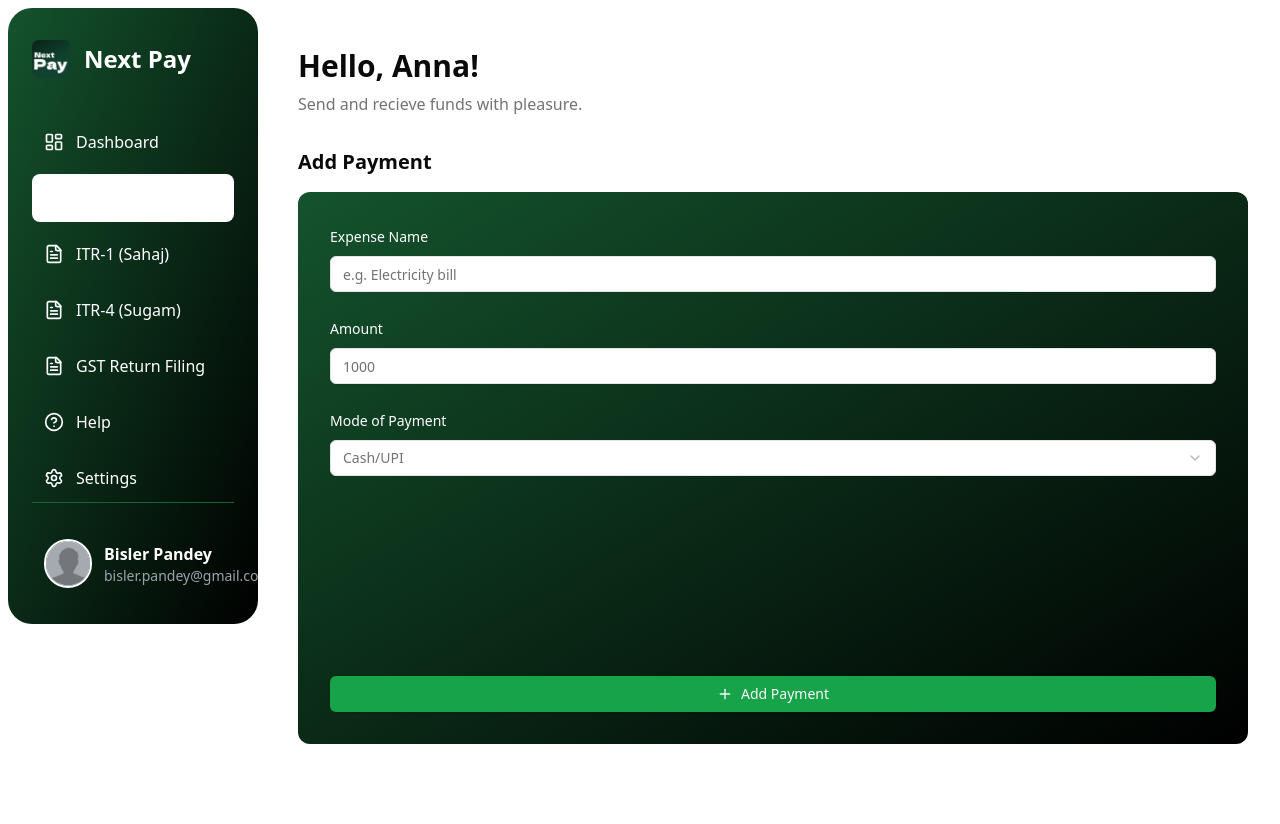
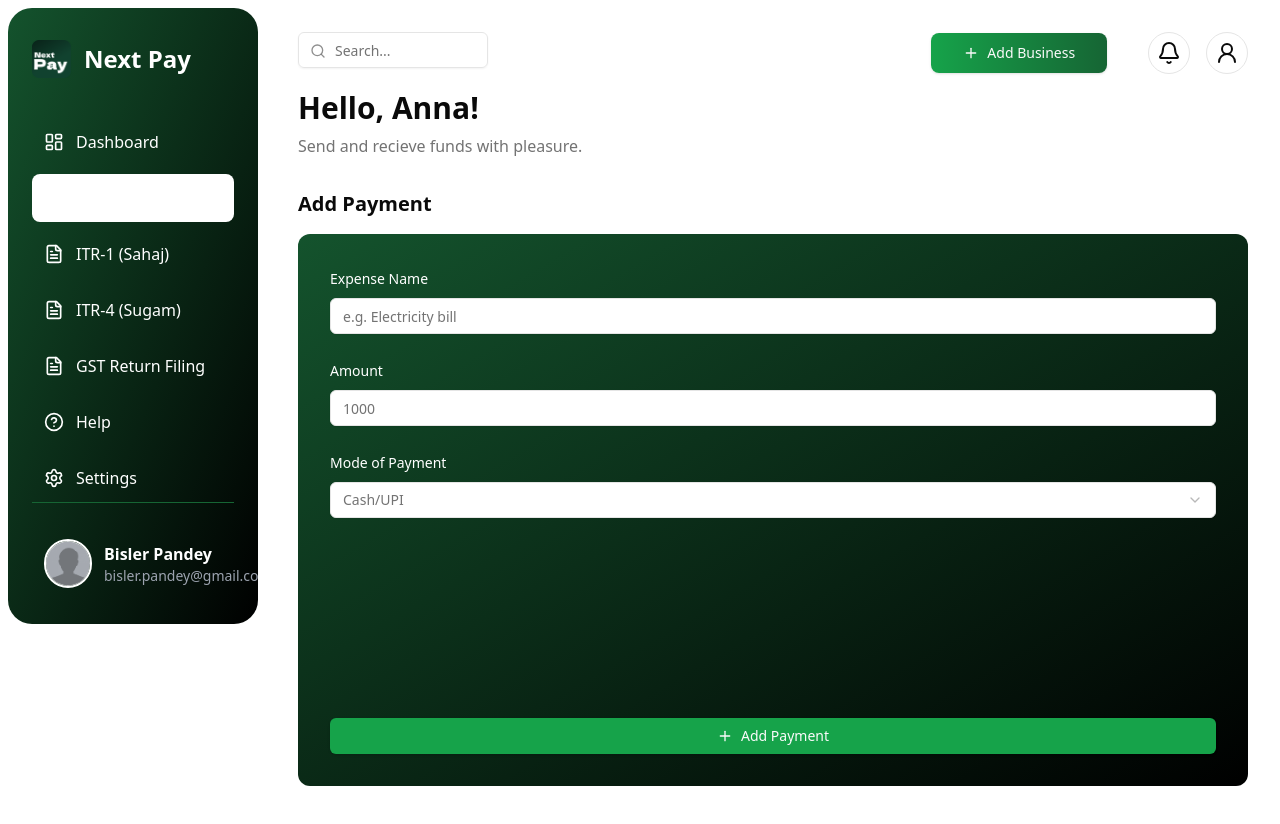
Before and after one commit to sristy17/next-payroll, a Next.js app: page /add-payment in a window 1280 px wide. Shown: the top 824 px of the page. Built offline with nearby package versions, Linux system fonts and the light colour scheme.

Commit message:
refactor(ui): enhance AddPayment layout with search input and action buttons

```diff
--- a/src/app/add-payment/page.tsx
+++ b/src/app/add-payment/page.tsx
@@ -3,6 +3,9 @@ import Sidebar from "@/components/sidebar";
 import PaymentPage, { PaymentFormData } from "./_components/payment-page";
 import { useState } from "react";
 import PaymentSuccess from "./_components/payment-success";
+import { Input } from "@/components/ui/input";
+import { Bell, Plus, Search, User2 } from "lucide-react";
+import { Button } from "@/components/ui/button";
 
 export default function AddPayment() {
   const [success, setSuccess] = useState(false);
@@ -14,6 +17,28 @@ export default function AddPayment() {
     <div className="flex min-h-screen">
       <Sidebar />
       <main className="container mx-auto flex-1 p-6 md:p-8">
+        <div className="flex justify-between w-full">
+          <div className="relative md:w-1/5">
+            <Input placeholder="Search..." className="peer ps-9" />
+            <div className="text-muted-foreground/80 pointer-events-none absolute inset-y-0 pb-1 start-0 flex items-center justify-center ps-3 peer-disabled:opacity-50">
+              <Search size={16} aria-hidden="true" />
+            </div>
+          </div>
+          <div className="flex gap-4 md:w-1/3 items-center justify-between">
+            <Button className="bg-gradient-to-r from-green-600 to-green-800 hover:from-green-700 hover:to-green-900 rounded-lg" size={"lg"}>
+              <Plus />
+              Add Business
+            </Button>
+            <div className="flex gap-4">
+              <span className="border rounded-full p-2 cursor-pointer">
+                <Bell />
+              </span>
+              <span className="border rounded-full p-2 cursor-pointer">
+                <User2 />
+              </span>
+            </div>
+          </div>
+        </div>
         <div className="flex flex-col gap-y-2 my-4">
           <h1 className="font-bold text-xl md:text-3xl">Hello, Anna!</h1>
           <p className="text-muted-foreground">
```
